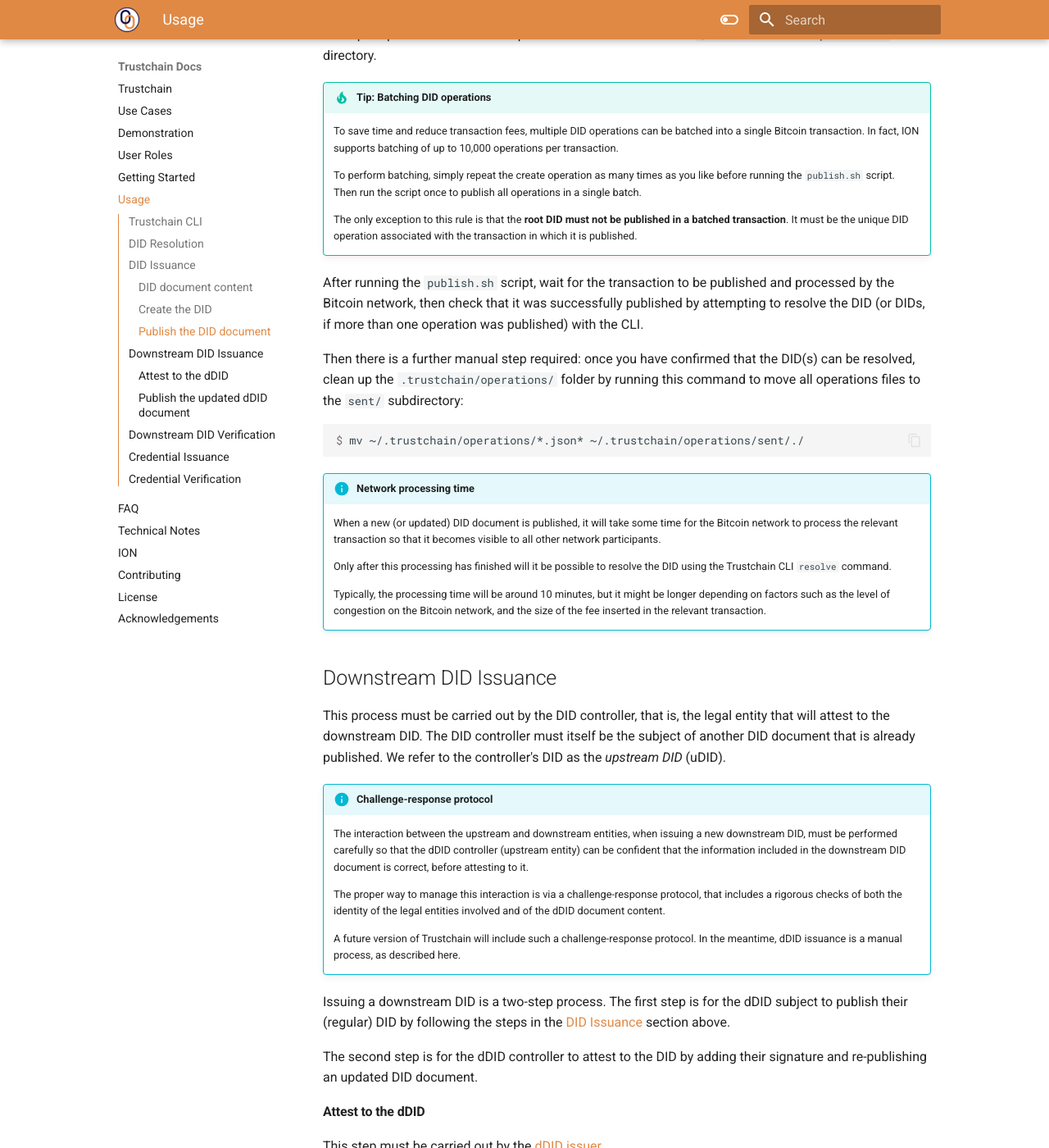
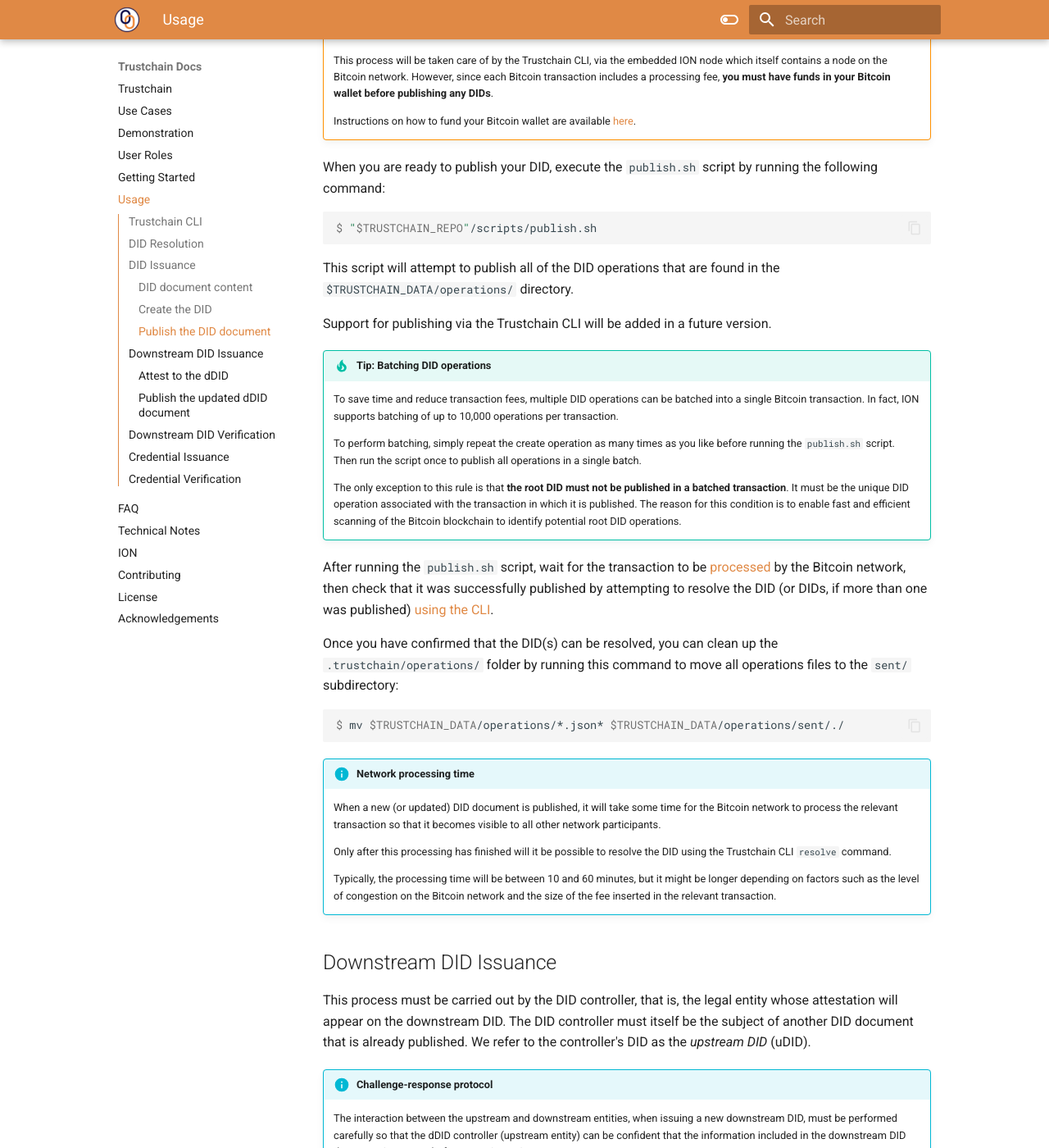
Before and after one commit to alan-turing-institute/trustchain, an MkDocs documentation site: the page built from docs/usage.md, in a window 1280 px wide and 1400 px high, scrolled down 4021 px. Shown: the whole window at 82% size. Built offline with MkDocs 1.6.1 and Material for MkDocs 9.7.7, drawn with Linux system fonts in a browser that asks for light colours; nearby versions of some CDN libraries; library files that are not in the unit come from our copies; some of the changed text lies outside the part shown.

Commit message:
Update the Usage page in the docs

````diff
--- a/docs/usage.md
+++ b/docs/usage.md
@@ -18,7 +18,7 @@
 ```
 You should see a list of available commands and some usage hints.
 
-If instead you get an error that `trustchain-cli` command is not found, make sure you have followed all of the installation steps on the [Getting Started](getting-started.md) page.
+If instead you get an error that the `trustchain-cli` command is not found, make sure you have followed all of the installation steps on the [Getting Started](getting-started.md) page.
 
 The CLI is organised into a set of subcommands for different types of operation:
 
@@ -27,6 +27,7 @@
 | `did`         | DID functionality: create, attest, resolve, verify.   |
 | `vc`          | Verifiable credential functionality: sign and verify. |
 | `data`        | Data provenance functionality: sign and verify.       |
+| `cr`          | Challenge-response functionality for dDID issuance.   |
 
 To get help with a particular subcommand, use the `--help` flag (or `-h` for short). For example, to get help with the CLI commands relating to DIDs:
 ```console
@@ -37,7 +38,7 @@
 
 DID Resolution is a process defined in the [W3C standard](https://www.w3.org/TR/did-core/#did-resolution) for Decentralised Identifiers (DIDs).
 
-It takes as input a DID (string identifier) and returns the corresponding DID document, containing the public keys and service endpoints (URLs) that belong to the legal entity referred to by the DID.
+It takes as input a DID (string identifier) and returns the corresponding DID document, containing the public keys and service endpoints (URLs) that belong to the legal entity that is the DID subject. DID document metadata is also returned.
 
 To resolve a DID using the Trustchain CLI, execute this command replacing `<DID>` with the DID of interest:
 ```console
@@ -67,17 +68,22 @@
 
 ## DID Issuance
 
-With the Trustchain CLI, you can create and publish your own Decentralised Identifiers. This process must be carried out by the DID subject, that is, the legal entity to whom the DID will refer.
+With the Trustchain CLI, you can create and publish your own Decentralised Identifiers. This process must be carried out by the DID subject because it involves generating new public-private key pairs.
 
 #### DID document content
 
-Use the template below to create a fragment that will be included in your new DID document. This fragment may include either, or both, of the `services` in the template. Services are part of the W3C DID specification. A service is an endpoint (URL)
+Use the template below to create a JSON object that will be included in your new DID document. This JSON object may include either or both of the `services` in the template.
 
-The first service has type `Identity` and is used to identify the subject of the DID by their Web domain.
+Services are part of the W3C [DID specification](https://www.w3.org/TR/did-1.0/#services). They are used in DID documents to express ways of communicating with the DID subject via a service endpoint (URL), and can relate to any type of service the DID subject wants to advertise.
 
-The second services has type `CredentialEndpoint`. Include this service
+In the template below:
 
-Using a text editor, make a copy of the following template, remove any services that you do not wish to include in your DID, and then save the file.
+ - the first service has type `Identity` and is used to identify the DID subject by their Web domain,
+ - the second service has type `CredentialEndpoint` and can be used by credential issuing authorities to advertise their issuance endpoint (URL).
+
+Other services may also be included, at the DID subject's discretion.
+
+Using a text editor, make a copy of the following template and modify it so it contains the services and endpoints that you wish to include in your DID, then save the file.
 
 The file can be saved anywhere, but we recommend storing it in a directory named `doc_states` inside the `TRUSTCHAIN_DATA` directory. That way it will be easy to find later, when you use it to create your DID document.
 
@@ -100,7 +106,7 @@
 
 #### Create the DID
 
-Having defined the content of the DID document, we can now use the Trustchain CLI to create the DID itself. Run the following command, replacing `<DID_CONTENT_FILE>` with the path to the DID document content file (from the previous step):
+Having defined the document content, we can now use the Trustchain CLI to create the DID itself. Run the following command, replacing `<DID_CONTENT_FILE>` with the path to the DID document content file (from the previous step):
 ```console
 $ trustchain-cli did create --file_path <DID_CONTENT_FILE>
 ```
@@ -119,24 +125,24 @@
 $ cat $TRUSTCHAIN_DATA/operations/create_operation_<DID>.json
 ```
 
-Inside this file you will be able to see the services copied from the DID document content file (previous step).
+Inside this file you will be able to see the services inserted from the DID document content file.
 
 You will also see a public key of type `JsonWebSignature2020`. This public key was generated automatically by the Trustchain CLI and inserted into the file, so it will be part of the published DID document content.
 
-The counterpart private key was saved at `$TRUSTCHAIN_DATA/key_manager/` in a subfolder with the same name as the DID. This private key will enable the DID subject to perform signing operations, such as attesting to downsteam DIDs or digital credentials. Anyone will be able to verify those digital signatures by obtaining the public key from the published DID document.
+The counterpart private key was saved at `$TRUSTCHAIN_DATA/key_manager/` in a subfolder with the same name as the DID. This private key will enable the DID subject to perform signing operations, such as attesting to downsteam DIDs or digital credentials. Anyone will be able to verify those digital signatures by obtaining the corresponding public key from the published DID document.
 
-In fact, four private key were generated by the CLI when the DID was created. All are contained in teh same subfolder which will now contain the following files:
+In fact, four private key were generated by the CLI when the DID was created. All are contained in the same subfolder which will now contain the following files:
 
 | Filename    | Description       |
 | ----------------------- | ----------------- |
 | `signing_key.json`      | Private key counterpart to the public key in the DID document. |
-| `update_key.json`       | Private key required to make the next update the DID document. |
+| `update_key.json`       | Private key required to make the next update to the DID document. |
 | `next_update_key.json`  | Private key required to make the next-but-one update to the DID document. |
 | `recovery_key.json`     | Private key required to recover the DID (in case other keys are lost/compromised). |
 
-??? question "Can my DID document contain multiple keys?"
+??? question "Can my DID document contain multiple signing keys?"
 
-    By default, a single public-private key pair is automatcially generated for all signing/attestation purposes. However, Trustchain allows for multiple keys to be contained in a single DID document.
+    By default, a single public-private key pair is automatically generated for all signing/attestation purposes. However, it is possible to include multiple keys in a single DID document.
 
     This can be useful if different keys are intended to be used for different purposes, or if the DID refers to an organisation in which different individuals or departments wish to hold their own keys.
 
@@ -215,12 +221,19 @@
 
     Publishing a Trustchain DID involves embedding information into a Bitcoin transaction and broadcasting it to the Bitcoin network. This makes the information accessible to everyone, globally, via the Bitcoin transaction ledger.
 
-    This will be taken care of by the Trustchain CLI, via the embedded ION node which itself contains a node on the Bitcoin network. However, since each Bitcoin transaction includes a processing fee, **you must have funds in your Bitcoin wallet before issuing any DIDs**.
+    This process will be taken care of by the Trustchain CLI, via the embedded ION node which itself contains a node on the Bitcoin network. However, since each Bitcoin transaction includes a processing fee, **you must have funds in your Bitcoin wallet before publishing any DIDs**.
 
-    For instructions on how to fund your Bitcoin wallet, see the [ION](ion.md#funding-your-bitcoin-wallet) page.
+    Instructions on how to fund your Bitcoin wallet are available [here](ion.md#funding-your-bitcoin-wallet).
 
 
-TODO: this is currently a manual step (to be built into the CLI in future). You need to run the `publish.sh` shell script that is found in the `scripts/` subdirectory inside the Trustchain repository. This script will attempt to publish all of the DID operations that are found in the `$TRUSTCHAIN_DATA/operations/` directory.
+When you are ready to publish your DID, execute the `publish.sh` script by running the following command:
+```console
+$ "$TRUSTCHAIN_REPO"/scripts/publish.sh
+```
+
+This script will attempt to publish all of the DID operations that are found in the `$TRUSTCHAIN_DATA/operations/` directory.
+
+Support for publishing via the Trustchain CLI will be added in a future version.
 
 !!! tip "Tip: Batching DID operations"
 
@@ -228,13 +241,13 @@
 
     To perform batching, simply repeat the create operation as many times as you like before running the `publish.sh` script. Then run the script once to publish all operations in a single batch.
 
-    The only exception to this rule is that the **root DID must not be published in a batched transaction**. It must be the unique DID operation associated with the transaction in which it is published.
+    The only exception to this rule is that **the root DID must not be published in a batched transaction**. It must be the unique DID operation associated with the transaction in which it is published. The reason for this condition is to enable fast and efficient scanning of the Bitcoin blockchain to identify potential root DID operations.
 
-After running the `publish.sh` script, wait for the transaction to be published and processed by the Bitcoin network, then check that it was successfully published by attempting to resolve the DID (or DIDs, if more than one operation was published) with the CLI.
+After running the `publish.sh` script, wait for the transaction to be [processed](https://bitcoin.org/en/how-it-works#processing) by the Bitcoin network, then check that it was successfully published by attempting to resolve the DID (or DIDs, if more than one was published) [using the CLI](#did-resolution).
 
-Then there is a further manual step required: once you have confirmed that the DID(s) can be resolved, clean up the `.trustchain/operations/` folder by running this command to move all operations files to the `sent/` subdirectory:
+Once you have confirmed that the DID(s) can be resolved, you can clean up the `.trustchain/operations/` folder by running this command to move all operations files to the `sent/` subdirectory:
 ```console
-$ mv ~/.trustchain/operations/*.json* ~/.trustchain/operations/sent/./
+$ mv $TRUSTCHAIN_DATA/operations/*.json* $TRUSTCHAIN_DATA/operations/sent/./
 ```
 
 !!! info "Network processing time"
@@ -243,19 +256,19 @@
 
     Only after this processing has finished will it be possible to resolve the DID using the Trustchain CLI `resolve` command.
 
-    Typically, the processing time will be around 10 minutes, but it might be longer depending on factors such as the level of congestion on the Bitcoin network, and the size of the fee inserted in the relevant transaction.
+    Typically, the processing time will be between 10 and 60 minutes, but it might be longer depending on factors such as the level of congestion on the Bitcoin network and the size of the fee inserted in the relevant transaction.
 
 ## Downstream DID Issuance
 
-This process must be carried out by the DID controller, that is, the legal entity that will attest to the downstream DID. The DID controller must itself be the subject of another DID document that is already published. We refer to the controller's DID as the *upstream DID* (uDID).
+This process must be carried out by the DID controller, that is, the legal entity whose attestation will appear on the downstream DID. The DID controller must itself be the subject of another DID document that is already published. We refer to the controller's DID as the *upstream DID* (uDID).
 
 !!! info "Challenge-response protocol"
 
     The interaction between the upstream and downstream entities, when issuing a new downstream DID, must be performed carefully so that the dDID controller (upstream entity) can be confident that the information included in the downstream DID document is correct, before attesting to it.
 
-    The proper way to manage this interaction is via a challenge-response protocol, that includes a rigorous checks of both the identity of the legal entities involved and of the dDID document content.
+    The proper way to manage this interaction is via a challenge-response protocol, that includes rigorous checks of both the identity of the legal entities involved and of the dDID document content.
 
-    A future version of Trustchain will include such a challenge-response protocol. In the meantime, dDID issuance is a manual process, as described here.
+    The latest version of the Trustchain CLI includes such a challenge-response protocol. In earlier versions, dDID issuance is a manual process, as described here.
 
 Issuing a downstream DID is a two-step process. The first step is for the dDID subject to publish their (regular) DID by following the steps in the [DID Issuance](#did-issuance) section above.
 
@@ -296,20 +309,20 @@
 The Trustchain CLI will perform the following verification process and report the result:
 
  1. Resolve the given dDID document.
- 2. Identify the controller's uDID from the dDID metadata (if no controller is found, the verification fails).
+ 2. Identify the controller's uDID from the dDID metadata. If no controller is found, the verification fails.
  3. If the uDID is itself a downstream DID, repeat steps 1 & 2 until reaching the root DID.
- 4. Verify that the timestamp on the root DID exactly matches the [configured](getting-started.md#trustchain-configuration-file) `root_event_time` parameter.
- 5. Starting at the root DID, descend down the DID chain and verify each attestation signature using the public key from the next upstream DID document (if any signature is invalid, the verification fails).
+ 4. Verify that the timestamp on the root DID exactly matches the [configured](getting-started.md#trustchain-configuration-file) `root_event_time` parameter. If the timestamp does not match, the verification fails.
+ 5. Starting at the root DID, descend down the DID chain and verify each attestation signature using the public key from the next upstream DID document. If any signature is invalid, the verification fails.
  6. If all of the attestation signatures in the chain are valid, the verification is successful.
 
  This process ensures that the exact content of the downstream DID (including the public keys of the downstream legal entity) has been attested to by a recognised upstream entity, whose own public keys have themselves been attested to in a chain of signatures leading back to the root DID, whose exact time of publication has also been verified.
 
 ## Credential Issuance
 
-TODO.
+This section is under construction.
 
 ## Credential Verification
 
-TODO.
+This section is under construction.
 
 &nbsp;
````
